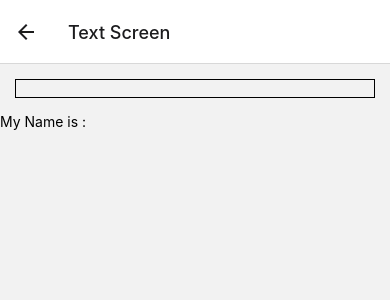
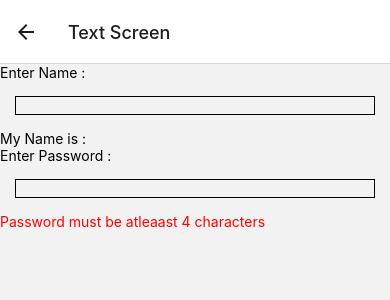
Before and after one commit to DavinderSingh-ds/Training_React_Native_App, a React Native app: screen /TextScr in a window 390 px wide. Shown: the top 300 px of the page. Built offline with nearby package versions, Linux system fonts and the light colour scheme.

Commit message:
Object Model

```diff
--- a/App.js
+++ b/App.js
@@ -10,6 +10,7 @@ import CounterScreen from './src/screens/CounterScreen';
 import ColorScreen from './src/screens/ColorScreen';
 import SquareScreen from './src/screens/SquareScreen';
 import TextScreen from './src/screens/TextScreen';
+import BoxScreen from './src/screens/BoxScreen';
 
 const Stack = createNativeStackNavigator();
 
@@ -26,6 +27,7 @@ const navigator = () => {
         <Stack.Screen name="ColorSc" component={ColorScreen} options={{ title: 'Color Screen' }}/>
         <Stack.Screen name="SquareSc" component={SquareScreen} options={{ title: 'Square Screen' }}/>
         <Stack.Screen name="TextScr" component={TextScreen} options={{ title: 'Text Screen' }}/>
+        <Stack.Screen name="BoxScr" component={BoxScreen} options={{ title: 'Box Screen' }}/>
 
       </Stack.Navigator>
 
--- /dev/null
+++ b/src/screens/BoxScreen.js
@@ -0,0 +1,29 @@
+import React from 'react';
+import {Text,View,StyleSheet} from 'react-native';
+import ColorCounter from '../components/ColorCounter';
+
+const BoxScreen = () => {
+    return (
+        <View styles={styles.viewStyle}>
+            <Text style={styles.textStyle}>Box Screen</Text>
+        </View>
+    );
+
+};
+
+const styles = StyleSheet.create({
+    viewStyle: {
+        borderWidth: 2,
+        borderColor: 'black'
+    },
+    textStyle: {
+        borderWidth: 3,
+        borderColor: 'red',
+        color: 'black',
+        // marginVertical: 20,
+        // marginHorizontal: 20,
+        margin: 20,
+    }
+});
+
+export default BoxScreen;
--- a/src/screens/HomeScreen.js
+++ b/src/screens/HomeScreen.js
@@ -49,6 +49,12 @@ const HomeScreen = ({navigation}) => {
             navigation.navigate('TextScr', { name: 'Davinder' })
              }
         />
+        <Button
+           title="Go to BoxScreen Demo"
+            onPress={() =>
+            navigation.navigate('BoxScr', { name: 'Davinder' })
+             }
+        />
         <TouchableOpacity onPress={()=>navigation.navigate('List')}>
             <Text style={styles.textStyle}>Go To List!</Text>
             <Text style={styles.textStyle}>Go To List!</Text>
--- a/src/screens/TextScreen.js
+++ b/src/screens/TextScreen.js
@@ -3,9 +3,11 @@ import {View,Text,StyleSheet,TextInput} from 'react-native';
 
 const TextScreen = () => {
     const [name,setName] = useState('');
+    const [password,setPassword] = useState('');
 
     return (
         <View>
+            <Text style={styles.textStyle}>Enter Name : </Text>
             <TextInput
                 style = {styles.input}
                 autoCapitalize="none"
@@ -13,7 +15,21 @@ const TextScreen = () => {
                 value={name}
                 onChangeText={(newValue) => setName(newValue)}
             />
-            <Text>My Name is : {name}</Text>
+            <Text style={styles.textStyle}>My Name is : {name}</Text>
+
+            <Text style={styles.textStyle}>Enter Password : </Text>
+            <TextInput
+                style = {styles.input}
+                autoCapitalize="none"
+                autoCorrect={false}
+                value={password}
+                onChangeText={(newValue) => setName(newValue)}
+            />
+            {password.length < 4
+                ? <Text style={{color:'red'}}>Password must be atleaast 4 characters</Text>
+                : null
+                }
+
         </View>
     );
 };
@@ -23,6 +39,9 @@ const styles = StyleSheet.create({
         margin: 15,
         borderColor: 'black',
         borderWidth: 1
+    },
+    textStyle: {
+        color:'black'
     }
 });
 
```
